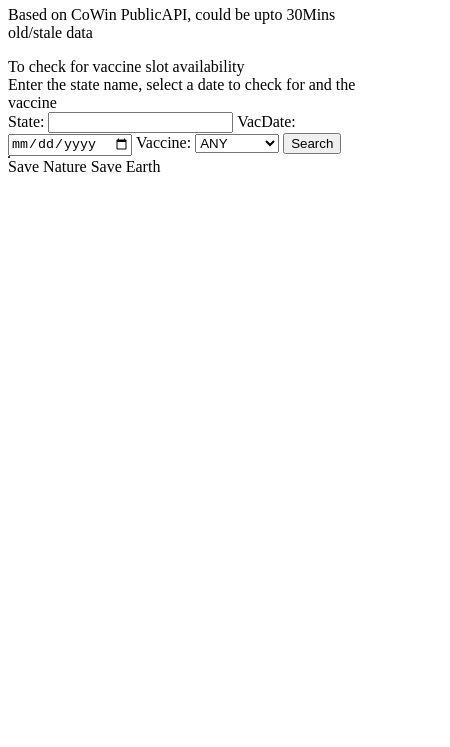
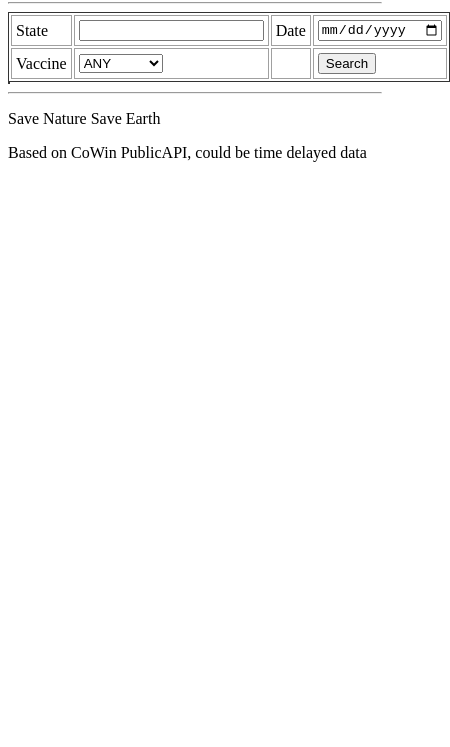
Before and after one commit to hanishkvc/prgs-covid-cowin_vaccine_check, a plain HTML site: page browser/index.html in a window 390 px wide. Shown: the part 97-844 px from the top of the page, 450 px wide, since content can reach past the window. Drawn offline with Linux system fonts and the light colour scheme.

Commit message:
MBrowserVer: Cleanup view to some extent
Added a viewport meta to ensure that the table and input elements
dont look too small and out of sync with other elements on mobile.

Moved some of the web elements and text messages.

Added the search parameter related elements into a  table.

Realised that even thou I was passing a element to tbl helpers,
I wasnt limitting my search for table within this element. So
for now have added a index to tbl helpers, so that it works on
ith table in the page.

```diff
--- a/browser/index.html
+++ b/browser/index.html
@@ -1,6 +1,7 @@
 <html>
 	<head>
 		<title> CoWin Vaccine Availability Status </title>
+		<meta name="viewport" content="width=device-width, initial-scale=1">
 		<style>
 			table { border: 1px solid #333; }
 			td { border: 1px solid #A0A0A0; padding: 4px; }
@@ -9,26 +10,40 @@
 		<script defer src="cowinner.js"></script>
 	</head>
 	<body>
-		<h1> CoWin Vaccine Availability Status </h1>
-		<p> Based on CoWin PublicAPI, could be upto 30Mins old/stale data </p>
-		<div id="states"> To check for vaccine slot availability </div>
-		<div id="time"> Enter the state name, select a date to check for and the vaccine </div>
-		State: <input type="text" name="vstate" id="vstate">
-		VacDate: <input type="date" name="vdate" id="vdate">
-		Vaccine:
-		<select name="vvac" id="vvac">
-			<option value="ANY"> ANY </option>
-			<option value="Covishield"> Covishield </option>
-			<option value="Covaxin"> Covaxin </option>
-		</select>
-		<button id="vsearch" name="vsearch"> Search </button>
+		<h2> CoWin Vaccine Availability Status </h2>
+		<div id="states"> For vaccine slot availability </div>
+		<div id="time"> Enter state name, date to check for and vaccine </div>
+		<hr>
+		<div id="sparams">
+			<table> <thead> </thead>
+			<tbody>
+			<tr>
+				<td> State </td> <td> <input type="text" name="vstate" id="vstate"> </td>
+				<td> Date </td> <td> <input type="date" name="vdate" id="vdate"> </td>
+			</tr>
+			<tr>
+				<td> Vaccine </td>
+				<td> <select name="vvac" id="vvac">
+						<option value="ANY"> ANY </option>
+						<option value="Covishield"> Covishield </option>
+						<option value="Covaxin"> Covaxin </option>
+					</select> </td>
+				<td> </td> <td> <button id="vsearch" name="vsearch"> Search </button> </td>
+			</tr>
+			</tbody>
+			</table>
+		</div>
 		<div id="main">
 			<table id="maintbl">
 				<thead> </thead>
 				<tbody> </tbody>
 			</table>
 		</div>
-		<div id="status"> Save Nature Save Earth </div>
+		<hr>
+		<div id="bottom">
+			<p id="status"> Save Nature Save Earth </p>
+			<p> Based on CoWin PublicAPI, could be time delayed data </p>
+		</div>
 		<script>
 			document.addEventListener('DOMContentLoaded', function() {
 				start_here();
--- a/browser/main.js
+++ b/browser/main.js
@@ -23,16 +23,16 @@ function div_append(el, text) {
 }
 
 
-function tbl_clear(el, parts=[ "tbody", "thead"]) {
+function tbl_clear(el, index, parts=[ "tbody", "thead"]) {
 	parts.forEach((part) => {
-		let tB = document.getElementsByTagName(part)[0];
+		let tB = document.getElementsByTagName(part)[index];
 		tB.innerHTML = "";
 	});
 }
 
 
-function tbl_append(el, datas, part="tbody") {
-	let tB = document.getElementsByTagName(part)[0];
+function tbl_append(el, index, datas, part="tbody") {
+	let tB = document.getElementsByTagName(part)[index];
 	let tR = document.createElement("tr");
 	datas.forEach((data) => {
 		let tD = document.createElement("td");
@@ -49,11 +49,11 @@ function update_status(msg) {
 
 
 function show_vcs(el, db) {
-	tbl_append(el, [ "Vaccine", "Dose1", "Dose2", "Name", "Pincode", "Dist", "State", "Age" ], "thead");
+	tbl_append(el, 1, [ "Vaccine", "Dose1", "Dose2", "Name", "Pincode", "Dist", "State", "Age" ], "thead");
 	dblookup_vaccenters(db, function(db, sk, dk, vc) {
 		state = db.states[sk];
 		dist = state.districts[dk];
-		tbl_append(el, [ vc.vaccine, vc.available_capacity_dose1, vc.available_capacity_dose2, vc.name, vc.pincode, dist.name, state.name, `${vc.min_age_limit}+` ]);
+		tbl_append(el, 1, [ vc.vaccine, vc.available_capacity_dose1, vc.available_capacity_dose2, vc.name, vc.pincode, dist.name, state.name, `${vc.min_age_limit}+` ]);
 		});
 }
 
@@ -68,7 +68,7 @@ function search_clicked(ev) {
 	tP.textContent = `Availability status queried at ${Date()}`;
 	tP = document.getElementById("states");
 	tP.textContent = `Showing data for selected states: ${gStates}`;
-	tbl_clear(elMainTbl);
+	tbl_clear(elMainTbl, 1);
 	db = { 'date': gDate, 'vaccine': gVac };
 	dbget_states(db, gStates)
 		.then(() => {
```
